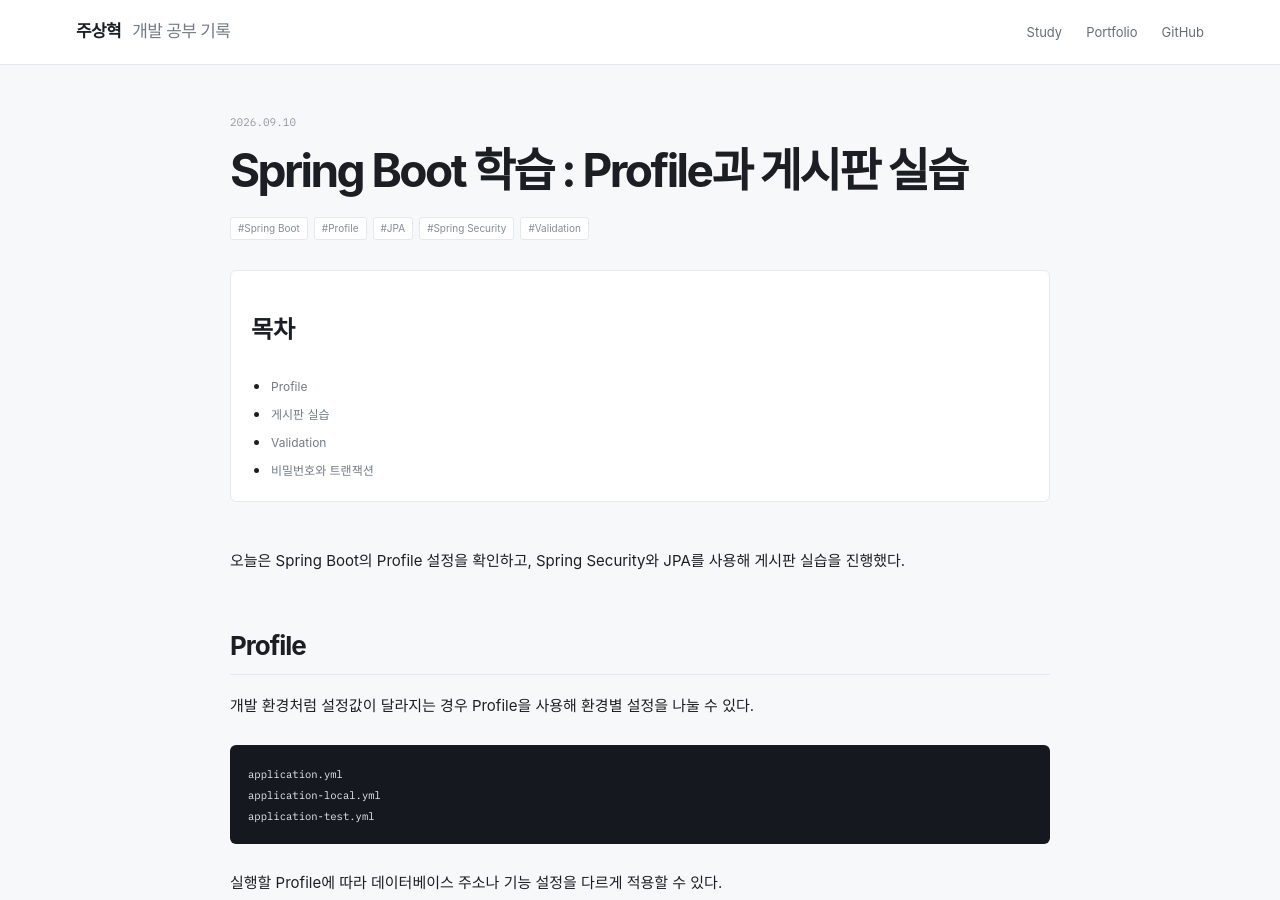
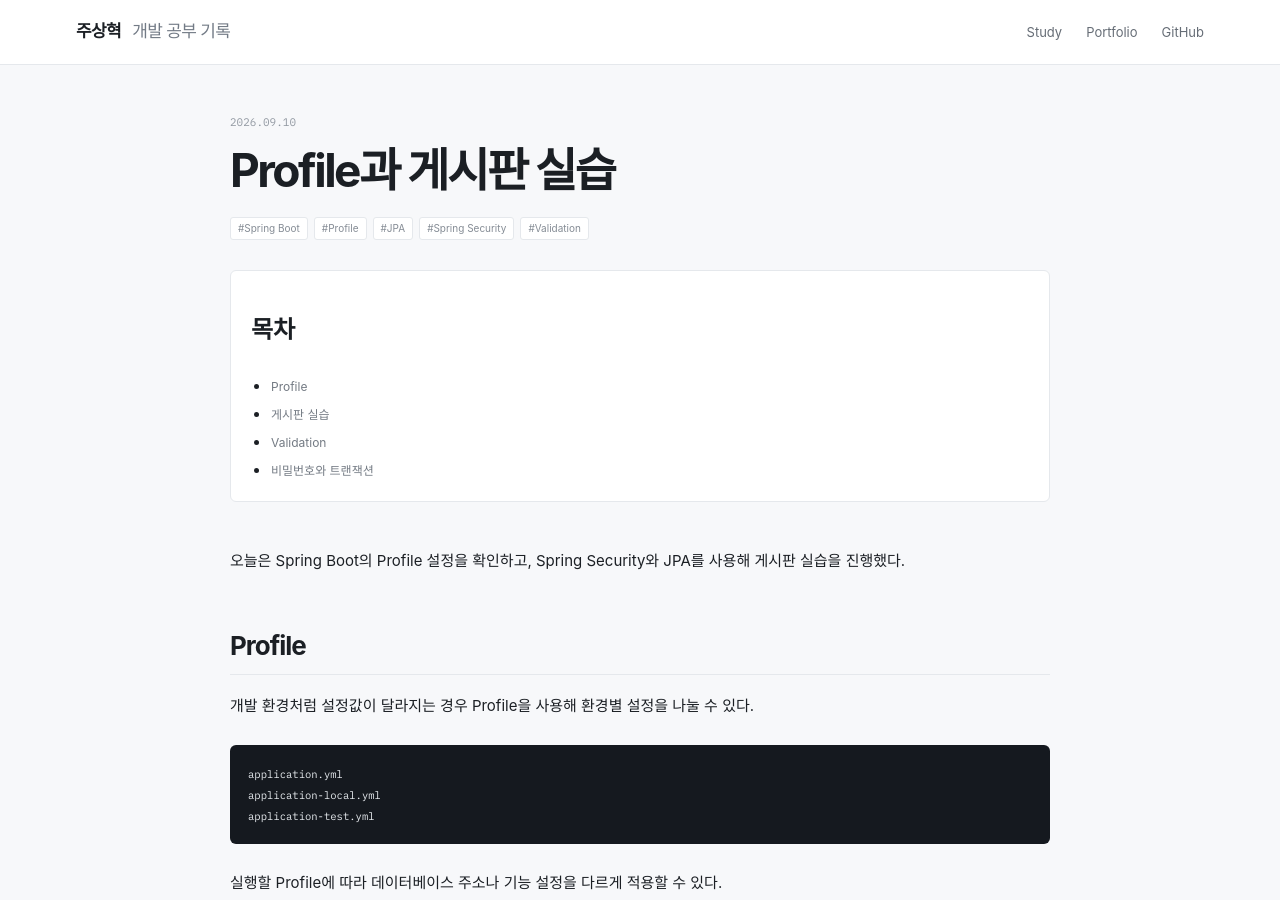
Before and after one commit to zuzusnasna/zuzusnasna.github.io, a Jekyll site: the page built from _posts/2026-09-10-spring-deployment-profile-board.md, in a window 1280 px wide and 900 px high. Built offline with Jekyll 4.4.1, drawn with Linux system fonts in a browser that asks for light colours; some web fonts are replaced.

Commit message:
docs: remove Spring Boot 학습 prefix from titles

```diff
--- a/_posts/2026-09-10-spring-deployment-profile-board.md
+++ b/_posts/2026-09-10-spring-deployment-profile-board.md
@@ -1,6 +1,6 @@
 ---
 layout: post
-title: "Spring Boot 학습 : Profile과 게시판 실습"
+title: "Profile과 게시판 실습"
 date: 2026-09-10 09:00:00 +0900
 categories: [학습]
 tags: [Spring Boot, Profile, JPA, Spring Security, Validation]
```
